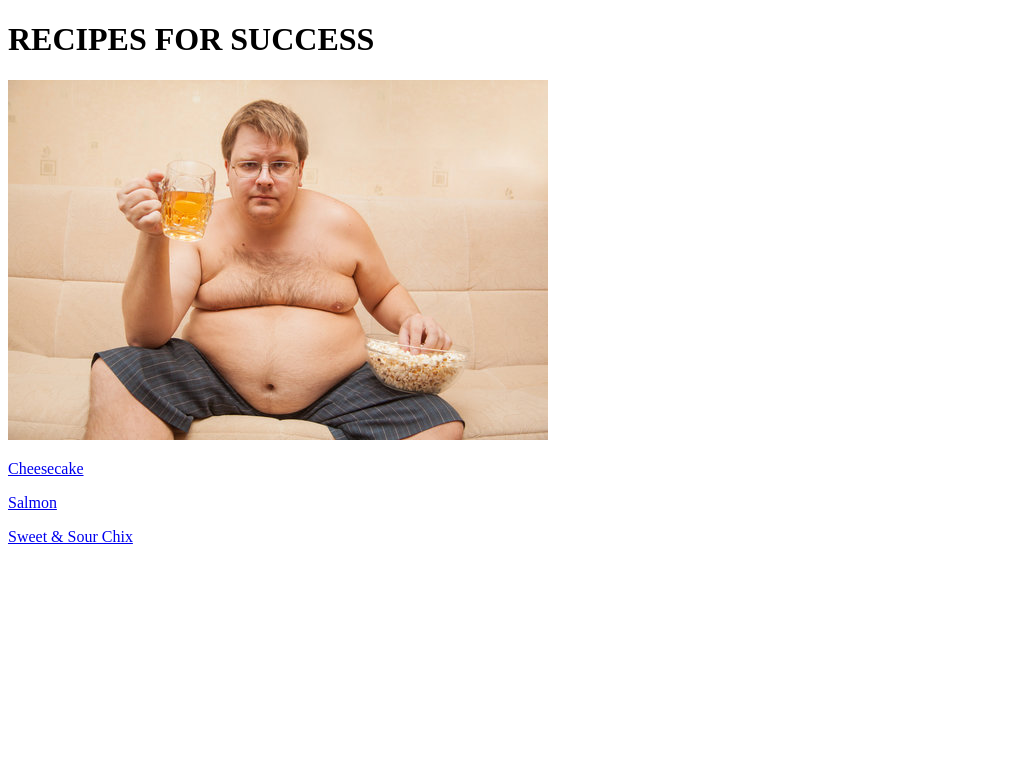
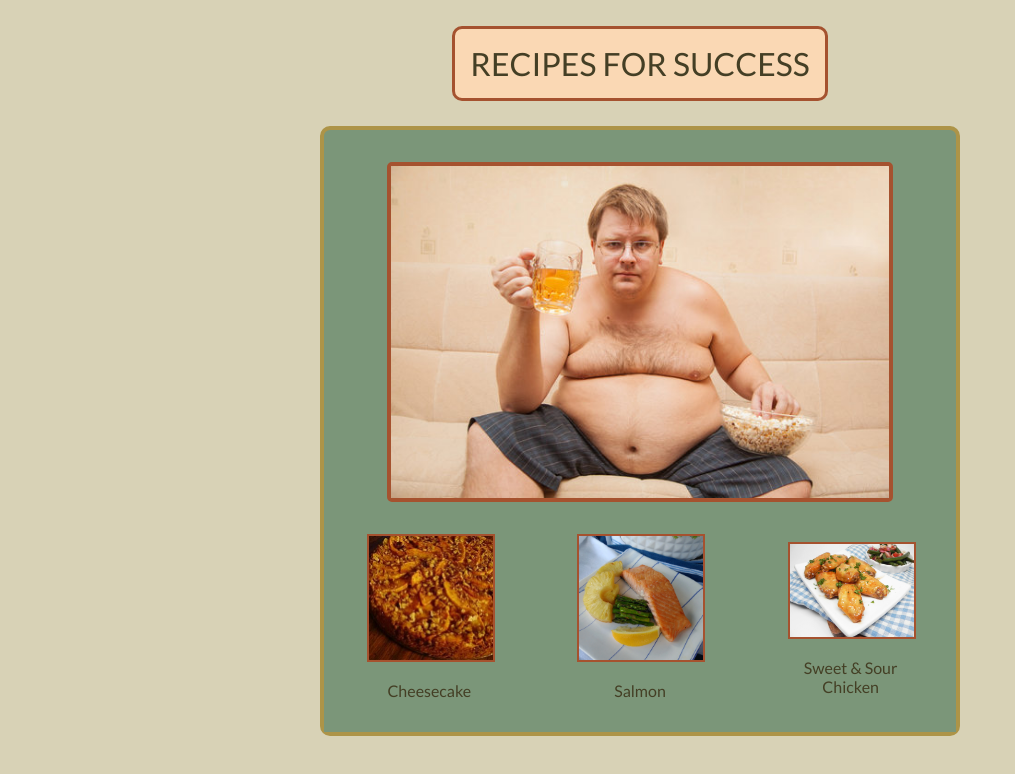
Before and after one commit to pennvi/pennvi-odin-recipes, a plain HTML site: page index.html in a window 1280 px wide. Shown: the whole page, without its empty margins (0-1015 px from the left). Drawn offline with Linux system fonts and the light colour scheme.

Commit message:
<final edit before upload to odin>

```diff
--- a/index.html
+++ b/index.html
@@ -3,20 +3,48 @@
 <head>
     <title>Recipes || PW6</title>
     <meta http-equiv="Content-Type" content="text/html;charset=UTF-8">
+    <link rel="stylesheet" href="style.css">
 </head>
 <body>
+
+
+    <div class="header">
         <h1>RECIPES FOR SUCCESS</h1>
+    </div>
 
-    <img src="img/person-of-size.jpg" alt="">
+    <div class="bodydiv">
+        <img src="img/person-of-size.jpg" alt="man" class="man">
 
+
+        <div class="recipes">
+            <div>
                 <a href="recipes/cheesecake.html">
+                <img src="img/cheese.webp" alt="">
+            </a>
+                <a href="recipes/cheesecake.html">
+
                     <p>Cheesecake</p>
                 </a>
+            </div>
+            <div>
                 <a href="recipes/salmon.html">
+                <img src="img/salmon.webp" alt="">
+            </a>
+                <a href="recipes/salmon.html">
+
                     <p>Salmon</p>
                 </a>
+            </div>
+
+            <div class="chixDiv">
                 <a href="recipes/sweetsour.html">
-        <p>Sweet & Sour Chix</p>
+                <img src="img/chix.webp" alt="" id="chix">
                 </a>
+                <a href="recipes/sweetsour.html">
+                    <p>Sweet & Sour Chicken</p>
+                </a>
+            </div>
+        </div>
+    </div>
 </body>
 </html>
--- /dev/null
+++ b/style.css
@@ -0,0 +1,143 @@
+@import url('https://fonts.googleapis.com/css2?family=Lato:wght@400;700&display=swap');
+
+
+* {
+    margin: 0;
+    padding: 0;
+    box-sizing: border-box;
+    background-color: #D8D2B6;
+    font-family: "Lato", 'Times New Roman', Times, serif;
+    font-weight: 400;
+    /* overflow: hidden; */
+
+}
+
+.header {
+    display: block;
+    width: fit-content;
+    margin: 2% auto;
+    background-color: #FAD8B4;
+    padding: 15px;
+    border: 3px solid #A5522F;
+    border-radius: 10px;
+}
+
+h1 {
+    color: #443F25;
+    text-align: center;
+    background-color: inherit;
+}
+
+.bodydiv {
+    display: block;
+    width: 50%;
+    padding: 2rem 0 0 0;
+    margin: 0 auto 2rem auto;
+    background-color: #7B9679;
+    border: 4px solid #AD9448;
+    border-radius: 10px;
+    min-width: 384px;
+}
+
+.bodydiv-other-pages {
+    display: block;
+    width: 50%;
+    padding: 2rem 1rem 1rem 2rem;
+    margin: 0 auto 2rem auto;
+    background-color: #7B9679;
+    border: 4px solid #AD9448;
+    border-radius: 10px;
+    min-width: 384px;
+}
+
+.man {
+    position: relative;
+    display: block;
+    width: 80%;
+    height: auto;
+    margin: 0 auto;
+    border: 4px solid #A5522F;
+    border-radius: 5px;
+}
+
+.recipes {
+    display: flex;
+    flex-direction: row;
+    justify-content: space-around;
+    align-items: center;
+    min-width: 376px;
+
+}
+
+.recipes div {
+    display: flex;
+    flex-direction: column;
+    justify-content: space-between;
+    gap: 1em;
+    flex-basis: 0;
+    margin: 2rem 0 2rem 0;
+    min-width: 125px;
+
+
+    text-align: center;
+}
+
+div img {
+    margin: 0 auto;
+    width: 10vw;
+    border: 2px solid #A5522F;
+}
+
+.other-page-img {
+    display: block;
+    margin: 0 auto;
+    width: 30%;
+}
+
+.chixDiv {
+    gap: 1.4rem;
+    margin-bottom: 3rem;
+    min-width: 140px;
+    height: 150px;
+}
+
+/* #chix {
+    width: 87.5px;
+    height: 87.5px;
+} */
+
+
+.recipes, a, p, .recipes div {
+    background-color: inherit;
+    color: #443F25;
+}
+
+a {
+    color: inherit;
+    text-decoration: none;
+}
+
+ul, ol, li, h3, h4 {
+    background-color: inherit;
+    color: #443F25;
+}
+
+h3 {
+    margin-top: 1rem;
+}
+
+.home-link {
+    text-align: center;
+    margin: 2rem auto;
+    font-size: 1rem;
+    transition: ease font-size .2s;
+}
+
+.home-link:hover, p:hover {
+    text-decoration: underline;
+    font-size: 1.2rem;
+}
+
+p {
+    transition: ease font-size .2s;
+}
```
Also changed, not shown: recipes/cheesecake.html (+8 -4 lines), recipes/salmon.html (+7 -9 lines), recipes/sweetsour.html (+7 -2 lines), 1 other file. Lines whose indentation alone changed are shown as unchanged.
